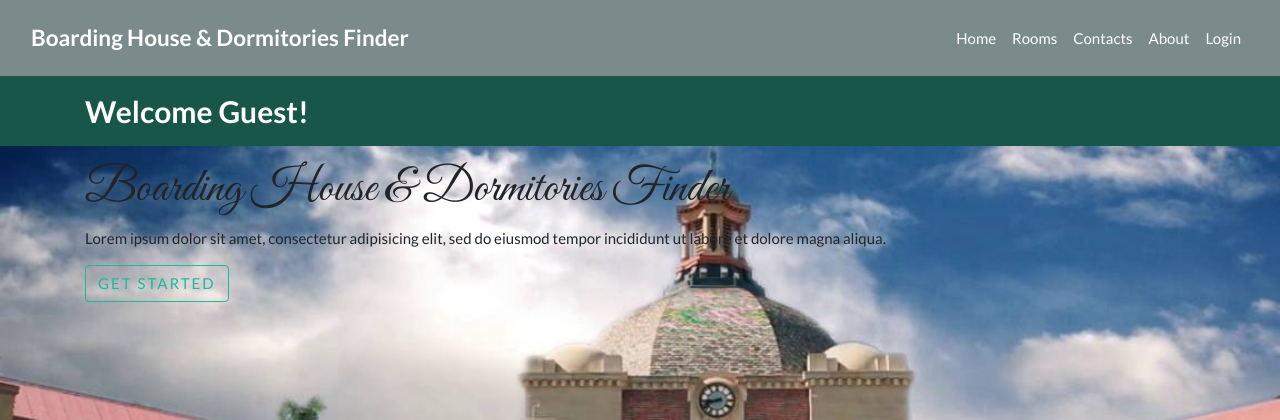
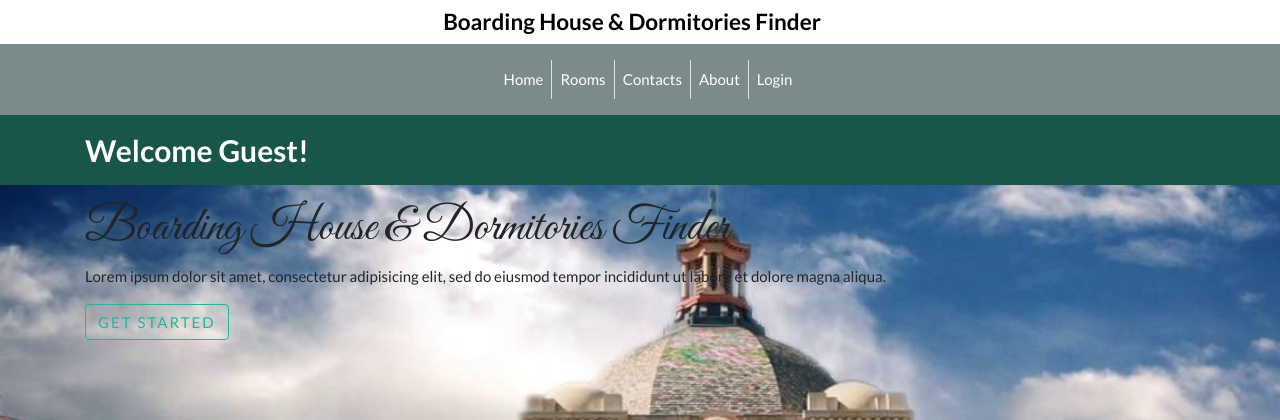
Before and after one commit to lorenzojanrommel/BDReservation, a PHP site: page /index.php in a window 1280 px wide. Shown: the top 420 px of the page. Run offline with PHP 8.4, Linux system fonts and the light colour scheme; some libraries are stand-ins or nearby versions.

Commit message:
design nav

```diff
--- a/authenticate.php
+++ b/authenticate.php
@@ -11,6 +11,8 @@
 			// extract($row);
 			$_SESSION['username'] = $username;
 			$_SESSION['fname'] = $row['user_fname'];
+			$_SESSION['user_status'] = $row['status_id'];
+			$_SESSION['user_level'] = $row['role_id'];
 		}
 		header('location: dashboard.php');
 	}
--- a/partials/nav.php
+++ b/partials/nav.php
@@ -1,39 +1,71 @@
 <?php
   session_start();
 ?>
+    <div class="d-flex justify-content-center">
+      <a class="navbar-brand title d-none d-lg-block" href="index.php">Boarding House & Dormitories Finder</a>
+    </div>
 <!-- Navigation -->
-<nav class="navbar navbar-expand-lg navbar-dark bg-dark">
-	<div class="container-fluid">
-  <a class="navbar-brand title" href="index.php">Boarding House & Dormitories Finder</a>
+<nav class="navbar navbar-expand-lg navbar-dark bg-dark d-flex justify-content-center">
+<!-- <nav class="navbar navbar-expand-lg navbar-dark bg-dark"> -->
+	<div class="d-flex justify-content-center">
+  <a class="navbar-brand title d-none d-md-block d-lg-none mr-5 pr-5" href="index.php">Boarding House & Dormitories Finder</a>
+  <a class="navbar-brand title d-sm-block d-md-none" href="index.php">BH&DF</a>
   <button class="navbar-toggler" type="button" data-toggle="collapse" data-target="#navbarColor01" aria-controls="navbarColor01" aria-expanded="false" aria-label="Toggle navigation" style="">
     <span class="navbar-toggler-icon"></span>
   </button>
 
   <div class="collapse navbar-collapse" id="navbarColor01">
-    <ul class="navbar-nav ml-auto">
+    <ul class="navbar-nav pl-3">
+      <?php
+        if (isset($_SESSION['username']) && $_SESSION['user_level'] == 1 && $_SESSION['user_status'] == 1) {
+      ?>
       <li class="nav-item">
-        <a class="nav-link" href="index.php">Home <span class="sr-only">(current)</span></a>
+        <a class="nav-link" href="dashboard.php">Home <span class="sr-only">(current)</span></a>
       </li>
       <li class="nav-item">
-        <a class="nav-link" href="room.php">Rooms</a>
+        <a class="nav-link border-left d-none d-sm-none d-md-none d-lg-block" href="room.php">Rooms</a>
+        <a class="nav-link d-lg-none" href="room.php">Rooms</a>
       </li>
       <li class="nav-item">
-        <a class="nav-link" href="contacts.php">Contacts</a>
+        <a class="nav-link border-left d-none d-sm-none d-md-none d-lg-block" href="contacts.php">Contacts</a>
+        <a class="nav-link d-lg-none" href="contacts.php">Contacts</a>
       </li>
       <li class="nav-item">
-        <a class="nav-link" href="about.php">About</a>
+        <a class="nav-link border-left d-none d-sm-none d-md-none d-lg-block" href="about.php">About</a>
+        <a class="nav-link d-lg-none" href="about.php">About</a>
       </li>
       <?php
+      }else{
+      ?>
+      <li class="nav-item">
+        <a class="nav-link" href="dashboard.php">Home <span class="sr-only">(current)</span></a>
+      </li>
+      <li class="nav-item">
+        <a class="nav-link border-left d-none d-sm-none d-md-none d-lg-block" href="room.php">Rooms</a>
+        <a class="nav-link d-lg-none" href="room.php">Rooms</a>
+      </li>
+      <li class="nav-item">
+        <a class="nav-link border-left d-none d-sm-none d-md-none d-lg-block" href="contacts.php">Contacts</a>
+        <a class="nav-link d-lg-none" href="contacts.php">Contacts</a>
+      </li>
+      <li class="nav-item">
+        <a class="nav-link border-left d-none d-sm-none d-md-none d-lg-block" href="about.php">About</a>
+        <a class="nav-link d-lg-none" href="about.php">About</a>
+      </li>
+      <?php
+      }
       if (isset($_SESSION['username'])) {
        ?>
        <li class="nav-item">
-        <a class="nav-link" href="logout.php">Logout</a>
+        <a class="nav-link border-left d-none d-sm-none d-md-none d-lg-block" href="logout.php">Logout</a>
+        <a class="nav-link d-lg-none" href="logout.php">Logout</a>
        </li>
        <?php
       }else{
       ?>
       <li class="nav-item">
-        <a class="nav-link" href="login.php">Login</a>
+        <a class="nav-link border-left d-none d-sm-none d-md-none d-lg-block" href="login.php">Login</a>
+        <a class="nav-link d-lg-none" href="login.php">Login</a>
       </li>
       <?php
         }
```
